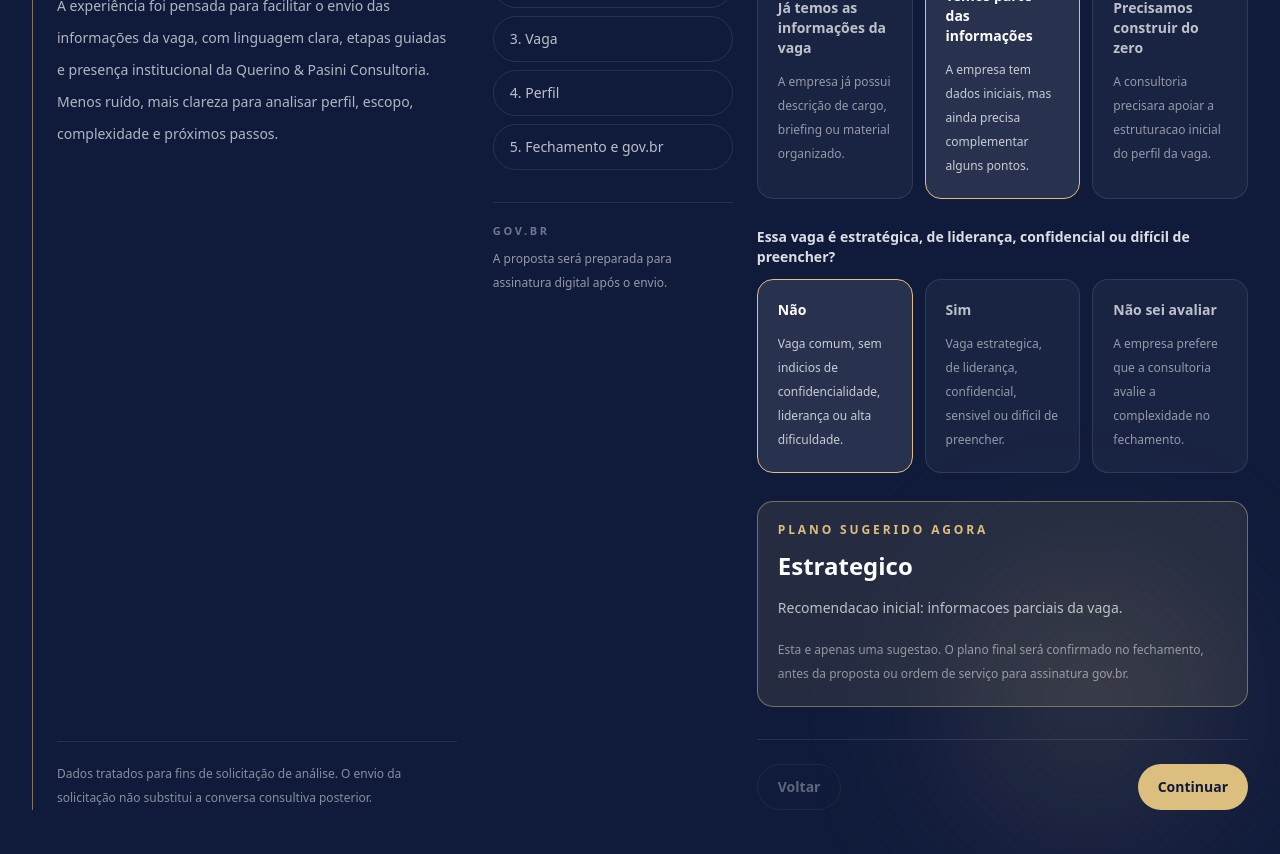
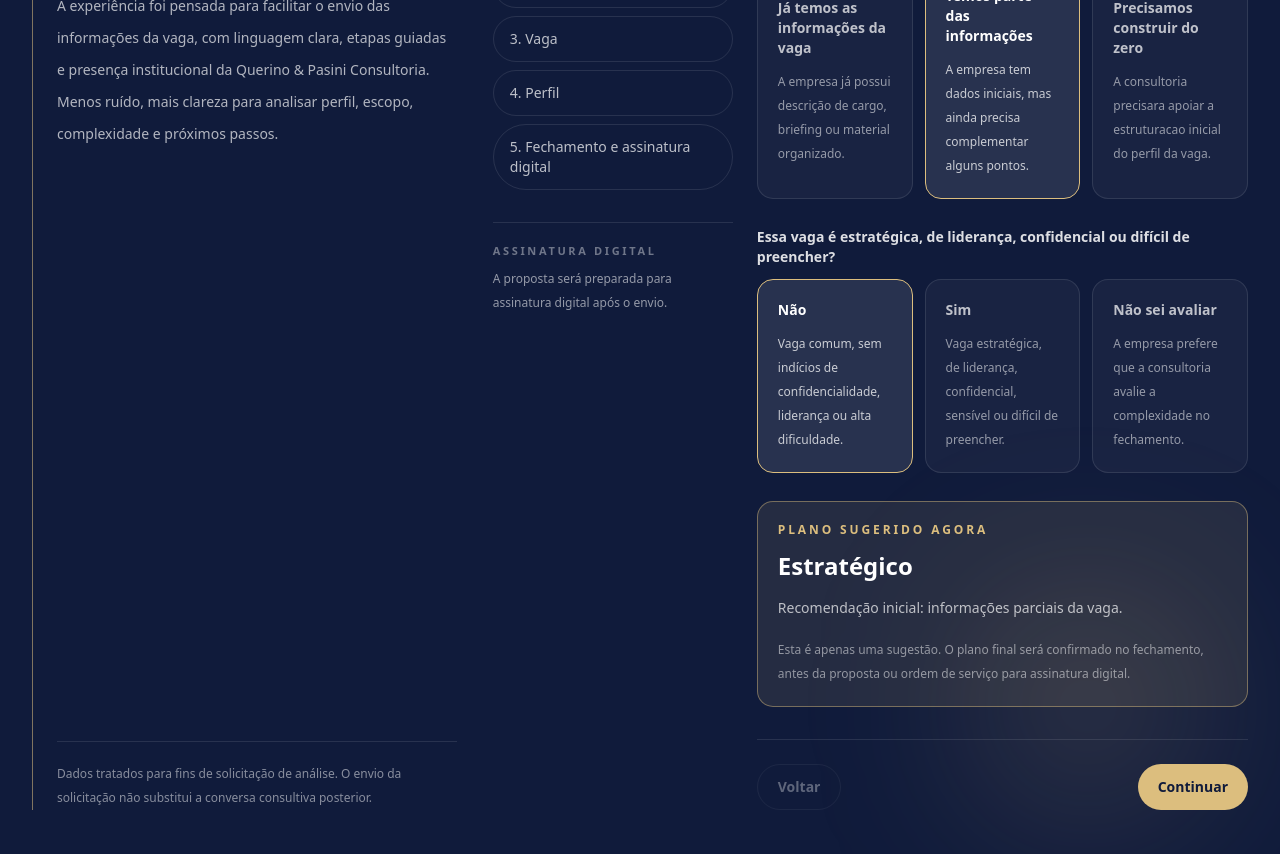
Before and after one commit to jpozza-alt/icanhelp-mvp, a Next.js app: page /pasini/recrutamento-selecao in a window 1280 px wide. Shown: the part 1160-2014 px from the top of the page. Built offline with nearby package versions, Linux system fonts and the light colour scheme.

Commit message:
copy(pasini): review landing wizard grammar

```diff
--- a/components/pasini/PasiniRecruitmentWizard.tsx
+++ b/components/pasini/PasiniRecruitmentWizard.tsx
@@ -70,7 +70,7 @@ const today = new Date().toISOString().slice(0, 10);
 const initialForm: FormState = {
   selected_package: "",
   recommended_package: "strategic",
-  package_recommendation_reason: "Recomendacao inicial: informacoes parciais da vaga.",
+  package_recommendation_reason: "Recomendação inicial: informações parciais da vaga.",
   vacancy_complexity_level: "standard",
   package_override_reason: "",
   vacancy_information_status: "partial",
@@ -121,7 +121,7 @@ const initialForm: FormState = {
   signed_proposal_file: "",
 };
 
-const steps = ["Diagnóstico da contratação", "Empresa", "Vaga", "Perfil", "Fechamento e gov.br"];
+const steps = ["Diagnóstico da contratação", "Empresa", "Vaga", "Perfil", "Fechamento e assinatura digital"];
 
 const packages: Array<{
   key: PackageKey;
@@ -132,20 +132,20 @@ const packages: Array<{
   {
     key: "essential",
     title: "Essencial",
-    priceRule: "100% do salario da vaga",
-    description: "Conducao objetiva para vagas com perfil bem definido.",
+    priceRule: "100% do salário da vaga",
+    description: "Condução objetiva para vagas com perfil bem definido.",
   },
   {
     key: "strategic",
-    title: "Estrategico",
-    priceRule: "1,5 salario da vaga",
+    title: "Estratégico",
+    priceRule: "1,5 salário da vaga",
     description: "Apoio ampliado para perfis que exigem maior critério de seleção.",
   },
   {
     key: "premium",
     title: "Premium",
-    priceRule: "2 salarios da vaga",
-    description: "Conducao consultiva para vagas sensiveis, lideranças ou funcoes-chave.",
+    priceRule: "2 salários da vaga",
+    description: "Condução consultiva para vagas sensíveis, lideranças ou funções-chave.",
   },
 ];
 
@@ -193,12 +193,12 @@ const complexityOptions: Array<{
   {
     key: "standard",
     title: "Não",
-    description: "Vaga comum, sem indicios de confidencialidade, liderança ou alta dificuldade.",
+    description: "Vaga comum, sem indícios de confidencialidade, liderança ou alta dificuldade.",
   },
   {
     key: "strategic",
     title: "Sim",
-    description: "Vaga estrategica, de liderança, confidencial, sensivel ou difícil de preencher.",
+    description: "Vaga estratégica, de liderança, confidencial, sensível ou difícil de preencher.",
   },
   {
     key: "unknown",
@@ -217,21 +217,21 @@ function getPackageRecommendation(
   if (complexity === "strategic") {
     return {
       packageKey: "premium",
-      reason: "A vaga foi marcada como estrategica, confidencial, de liderança, sensivel ou difícil de preencher.",
+      reason: "A vaga foi marcada como estratégica, confidencial, de liderança, sensível ou difícil de preencher.",
     };
   }
 
   if (complexity === "unknown") {
     return {
       packageKey: "strategic",
-      reason: "A complexidade da vaga ainda não esta clara. O plano Estrategico e o ponto intermediario recomendado.",
+      reason: "A complexidade da vaga ainda não está clara. O plano Estratégico é o ponto intermediário recomendado.",
     };
   }
 
   if (vacancyStatus === "complete") {
     return {
       packageKey: "essential",
-      reason: "A empresa informou que já possui descricao, briefing ou material organizado da vaga.",
+      reason: "A empresa informou que já possui descrição, briefing ou material organizado da vaga.",
     };
   }
 
@@ -244,13 +244,13 @@ function getPackageRecommendation(
 
   return {
     packageKey: "strategic",
-    reason: "A empresa informou que possui parte das informacoes, mas precisa complementar o briefing.",
+    reason: "A empresa informou que possui parte das informações, mas precisa complementar o briefing.",
   };
 }
 
 function packageLabel(packageKey: "" | PackageKey) {
   if (packageKey === "essential") return "Essencial";
-  if (packageKey === "strategic") return "Estrategico";
+  if (packageKey === "strategic") return "Estratégico";
   if (packageKey === "premium") return "Premium";
   return "não selecionado";
 }
@@ -261,7 +261,7 @@ const declarations: Array<{
   {
     key: "analysis_authorization",
     label:
-      "Declaro que as informações fornecidas são verdadeiras e autorizo a análise da solicitação para elaboração da Proposta ou Ordem de Serviço. Estou ciente de que este envio não formaliza automaticamente a contratação, que somente ocorrerá após assinatura digital via gov.br.",
+      "Declaro que as informações fornecidas são verdadeiras e autorizo a análise da solicitação para elaboração da Proposta ou Ordem de Serviço. Estou ciente de que este envio não formaliza automaticamente a contratação, que somente ocorrerá após assinatura digital.",
   },
 ];
 export default function PasiniRecruitmentWizard() {
@@ -391,7 +391,7 @@ export default function PasiniRecruitmentWizard() {
       }
 
       setStatus("success");
-      setMessage("Pedido enviado com sucesso. Uma minuta de proposta será preparada para análise da consultoria. Após aprovação interna, a proposta poderá ser enviada por WhatsApp para assinatura via gov.br.");
+      setMessage("Pedido enviado com sucesso. Uma minuta de proposta será preparada para análise da consultoria. Após aprovação interna, a proposta poderá ser encaminhada por WhatsApp para assinatura digital.");
       setForm(initialForm);
       setStep(0);
     } catch (error) {
@@ -432,7 +432,7 @@ export default function PasiniRecruitmentWizard() {
 
         <div className="mt-8 border-t border-white/10 pt-5">
           <p className="text-[11px] font-semibold uppercase tracking-[0.24em] text-white/40">
-            Gov.br
+            Assinatura digital
           </p>
           <p className="mt-2 text-xs leading-6 text-white/55">
             A proposta será preparada para assinatura digital após o envio.
@@ -507,7 +507,7 @@ export default function PasiniRecruitmentWizard() {
               </p>
               <p className="mt-3 text-white/70">{form.package_recommendation_reason}</p>
               <p className="mt-4 text-xs leading-6 text-white/50">
-                Esta e apenas uma sugestao. O plano final será confirmado no fechamento, antes da proposta ou ordem de serviço para assinatura gov.br.
+                Esta é apenas uma sugestão. O plano final será confirmado no fechamento, antes da proposta ou ordem de serviço para assinatura digital.
               </p>
             </div>
           </div>
@@ -601,7 +601,7 @@ export default function PasiniRecruitmentWizard() {
               />
             </ExpandableSection>
 
-            <ExpandableSection title="Remuneração e benefícios" description="Faixa salarial, beneficios e observacoes.">
+            <ExpandableSection title="Remuneração e benefícios" description="Faixa salarial, benefícios e observações.">
               <div className="grid gap-4 md:grid-cols-2">
                 <SelectField
                   label="Faixa salarial"
@@ -624,14 +624,14 @@ export default function PasiniRecruitmentWizard() {
                   onChange={handleChange}
                   options={[
                     { value: "A definir", label: "A definir" },
-                    { value: "Vale alimentacao e vale transporte", label: "Vale alimentacao e vale transporte" },
+                    { value: "Vale alimentação e vale transporte", label: "Vale alimentação e vale transporte" },
                     { value: "Benefícios internos da empresa", label: "Benefícios internos da empresa" },
-                    { value: "Sem beneficios informados", label: "Sem beneficios informados" },
+                    { value: "Sem benefícios informados", label: "Sem benefícios informados" },
                     { value: "Outro", label: "Outro" },
                   ]}
                 />
               </div>
-              <TextArea label="Observações sobre benefícios ou condicoes da vaga" name="benefits_notes" value={form.benefits_notes} onChange={handleChange} />
+              <TextArea label="Observações sobre benefícios ou condições da vaga" name="benefits_notes" value={form.benefits_notes} onChange={handleChange} />
             </ExpandableSection>
 
             <ExpandableSection title="Atividades principais" description="O que a pessoa fara no dia a dia.">
@@ -646,7 +646,7 @@ export default function PasiniRecruitmentWizard() {
               Preencha somente o que souber. Os blocos abaixo organizam o perfil da vaga sem deixar a tela pesada.
             </div>
 
-            <ExpandableSection title="Experiência necessária" description="Informe o tipo de vivencia profissional esperada para a vaga." defaultOpen>
+            <ExpandableSection title="Experiência necessária" description="Informe o tipo de vivência profissional esperada para a vaga." defaultOpen>
               <TextArea label="Experiência necessária" name="required_experience" value={form.required_experience} onChange={handleChange} />
             </ExpandableSection>
 
@@ -735,7 +735,7 @@ export default function PasiniRecruitmentWizard() {
               <span className="font-semibold text-[#dcbe7e]">
                 {packageLabel(form.selected_package)}
               </span>
-              . Este envio gera pedido de análise. A contratação somente será formalizada após Proposta ou Ordem de Serviço assinada via gov.br.
+              . Este envio gera pedido de análise. A contratação somente será formalizada após Proposta ou Ordem de Serviço assinada digitalmente.
             </div>
 
             <Field required label="Nome completo do responsável autorizador" name="acceptance_name" value={form.acceptance_name} onChange={handleChange} />
```
